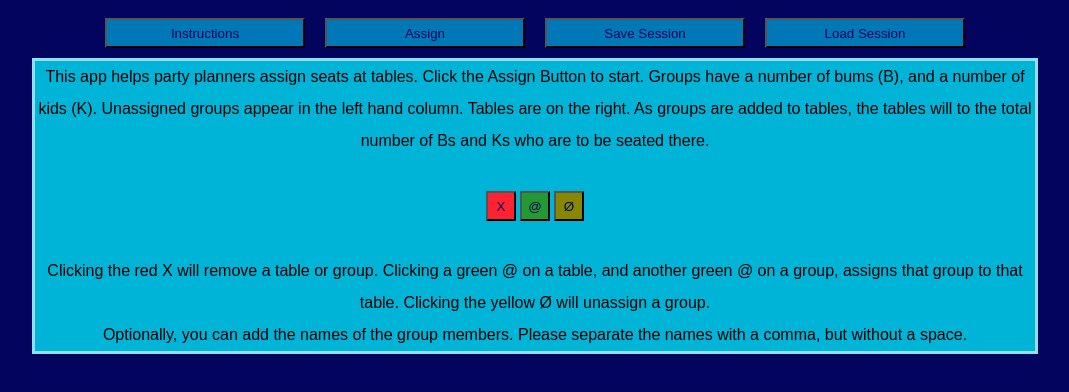
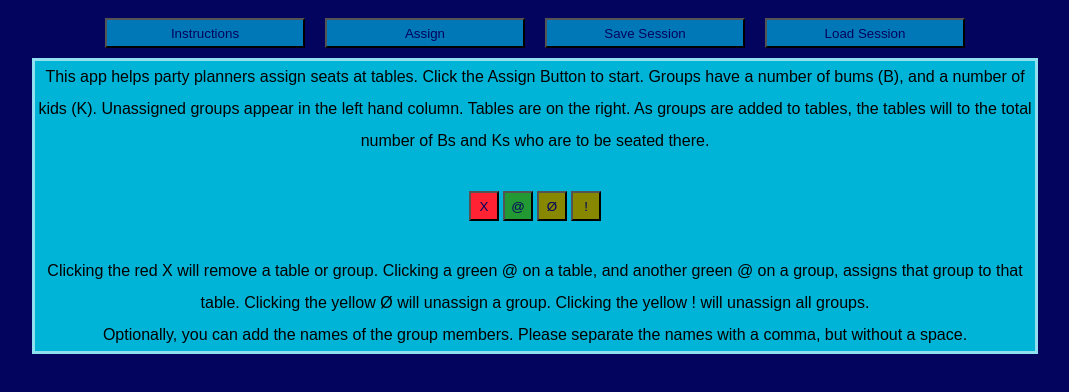
Before and after one commit to NickBrownMaths/seatingplan, a React (Create React App) app: page / in a window 1280 px wide. Shown: the top 392 px of the page, without its empty margins (105-1174 px from the left). Built offline with nearby package versions, Linux system fonts and the light colour scheme.

Commit message:
added unlink all groups button

```diff
--- a/src/App.css
+++ b/src/App.css
@@ -10,8 +10,6 @@
   --colour9: #22ff33;
   --colour10: #888800;
   --colour11: #ffff00;
-
-
 
   --height: 30px;
   --width: 200px;
@@ -160,6 +158,7 @@ body {
 .Table {
   max-width: var(--widthBigger);
   min-width: var(--widthBigger);
+  margin-left: var(--height);
 }
 
 .TableParty {
--- a/src/App.js
+++ b/src/App.js
@@ -69,20 +69,47 @@ function App() {
   }, [partyLink, tableLink]);
 
   useEffect(() => {
-    if (severLink !== null) {
+    if (severLink === 'all') {
       console.log(severLink)
 
-      let newTables = tableList ;
-      let removedParty = newTables[severLink.TABLEIDX].PARTIES.splice(severLink.PARTYIDX, 1) ;
+
+      for (let i = tableList.length - 1; i >= 0; i--) {
+        for (let j = tableList[i].PARTIES.length - 1; j >= 0; j--) {
+
+
+
+          let newTables = tableList;
+          let removedParty = newTables[i].PARTIES.splice(j, 1);
+          newTables[i].BUMS = newTables[i].BUMS - removedParty[0].BUMS;
+          newTables[i].KIDS = newTables[i].KIDS - removedParty[0].KIDS;
+          setTableList(newTables);
+          console.log(removedParty);
+          setPartyList(partyList => [...partyList, removedParty[0]]);
+
+
+
+
+
+
+        }
+      }
+
+
+
+
+
+
+
+      setSeverLink(null);
+    }
+    else if (severLink !== null) {
+      let newTables = tableList;
+      let removedParty = newTables[severLink.TABLEIDX].PARTIES.splice(severLink.PARTYIDX, 1);
       newTables[severLink.TABLEIDX].BUMS = newTables[severLink.TABLEIDX].BUMS - removedParty[0].BUMS;
       newTables[severLink.TABLEIDX].KIDS = newTables[severLink.TABLEIDX].KIDS - removedParty[0].KIDS;
       setTableList(newTables);
-
       console.log(removedParty);
-
       setPartyList(partyList => [...partyList, removedParty[0]]);
-
-
       setSeverLink(null);
     }
   }, [severLink]);
--- a/src/PageBodyDecider.js
+++ b/src/PageBodyDecider.js
@@ -32,10 +32,12 @@ function PageBodyDecider(props) {
           <button className='FakeKillButton' > X </button>
           <button className='FakeLinkButton' > @ </button>
           <button className='FakeUnlinkButton' > Ø </button>
+          <button className='FakeUnlinkButton' > ! </button>
           <br />
           Clicking the red X will remove a table or group.
           Clicking a green @ on a table, and another green @ on a group, assigns that group to that table.
           Clicking the yellow Ø will unassign a group.
+          Clicking the yellow ! will unassign all groups.
           <br />
           Optionally, you can add the names of the group members. Please separate the names with a comma, but without a space.
         </div>
--- a/src/PartyList.js
+++ b/src/PartyList.js
@@ -1,6 +1,7 @@
 import Party from "./Party";
 
 function PartyList(props) {
+  if (props.partyList.length > 0) {
     return (
       <div className="PartyList">
         {
@@ -18,4 +19,5 @@ function PartyList(props) {
       </div>
     )
   }
+}
 export default PartyList;
--- a/src/TableList.js
+++ b/src/TableList.js
@@ -1,8 +1,12 @@
 import Table from "./Table";
 
 function TableList(props) {
+  if (props.tableList.length > 0) {
     return (
       <div className="TableList">
+        <button className='UnlinkButton' onClick={() => { props.setSeverLink('all') }}>
+          !
+        </button>
         {
           props.tableList.map((table, index) => (
             <Table
@@ -19,4 +23,5 @@ function TableList(props) {
       </div>
     )
   }
+}
 export default TableList;
```
Lines whose indentation alone changed are shown as unchanged.
